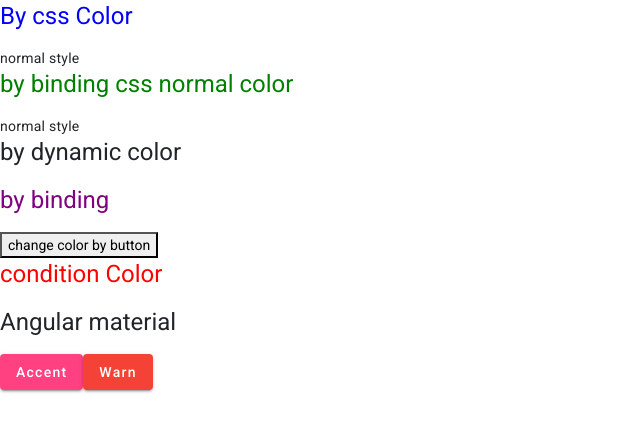
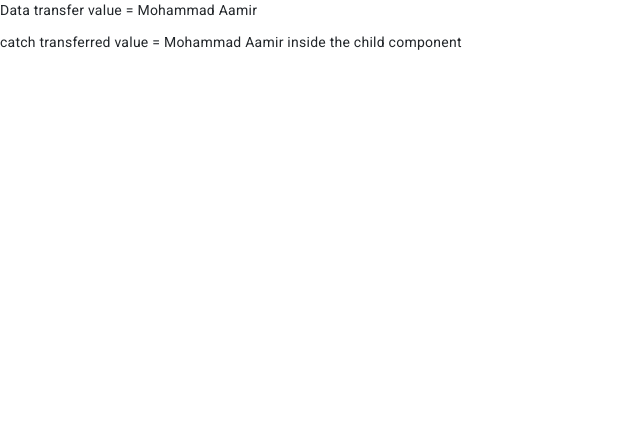
Before and after one commit to mohammadaamir1102/angular_practice, an Angular app: page / in a window 1280 px wide. Shown: the top 432 px of the page, without its empty margins (0-640 px from the left). Built offline with nearby package versions, Linux system fonts and the light colour scheme.

Commit message:
pass data parent to child

```diff
--- a/src/app/app.component.html
+++ b/src/app/app.component.html
@@ -9,4 +9,7 @@
     <h1>Header and Footer</h1>
     <app-footer></app-footer>
 </div> -->
-<app-stylebinding></app-stylebinding>
+<!-- <app-stylebinding></app-stylebinding> -->
+<div class="parentChild">
+    <app-parent></app-parent>
+</div>
--- a/src/app/app.module.ts
+++ b/src/app/app.module.ts
@@ -16,6 +16,8 @@ import { FooterComponent } from './footer/footer.component';
 import { StylebindingComponent } from './stylebinding/stylebinding.component';
 import { BrowserAnimationsModule } from '@angular/platform-browser/animations';
 import {MatButtonModule} from '@angular/material/button';
+import { ParentComponent } from './parent/parent.component';
+import { ChildComponent } from './child/child.component';
 
 
 
@@ -30,7 +32,9 @@ import {MatButtonModule} from '@angular/material/button';
     FormComponent,
     HeaderComponent,
     FooterComponent,
-    StylebindingComponent
+    StylebindingComponent,
+    ParentComponent,
+    ChildComponent
 
   ],
   imports: [
--- /dev/null
+++ b/src/app/child/child.component.html
@@ -0,0 +1 @@
+<p>catch transferred value = {{hero}} inside the child component</p>
--- /dev/null
+++ b/src/app/parent/parent.component.html
@@ -0,0 +1,3 @@
+<p>Data transfer value = {{data}}</p>
+<app-child [hero] = "data" >
+</app-child>
--- /dev/null
+++ b/src/app/parent/parent.component.ts
@@ -0,0 +1,10 @@
+import { Component } from '@angular/core';
+
+@Component({
+  selector: 'app-parent',
+  templateUrl: './parent.component.html',
+  styleUrls: ['./parent.component.css'],
+})
+export class ParentComponent {
+  data = "Mohammad Aamir";
+}
```
Also changed, not shown: src/app/child/child.component.ts (added, +12 -0 lines), src/app/child/child.component.css (added), src/app/parent/parent.component.css (added), 2 other files (tests, documents, lock files or other folders).
